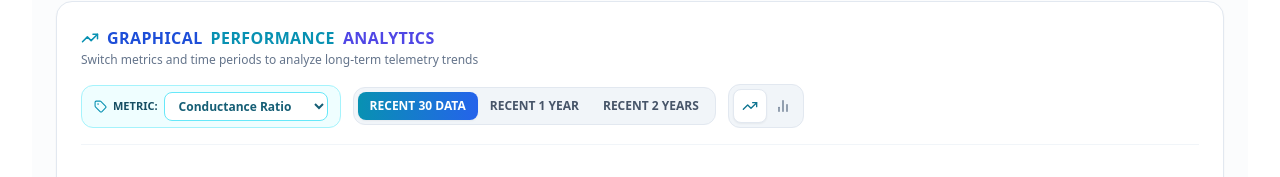
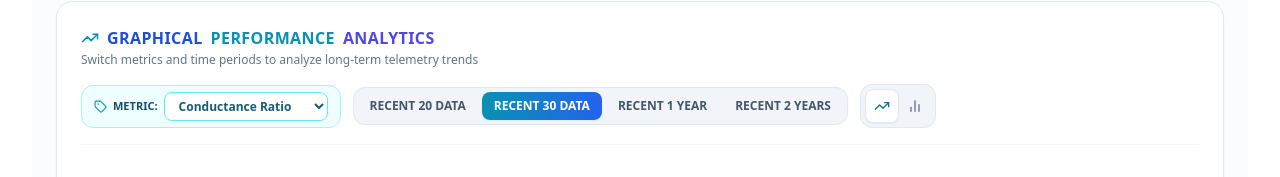
Before and after one commit to satishkumar123123/cgl-inductor-monitoring, a React (Vite) app in the folder frontend/: page /inductor/1 in a window 1280 px wide. Shown: the part 242-419 px from the top of the page. Built offline with nearby package versions, Linux system fonts and the light colour scheme; no server answers.

Commit message:
feat: added Recent 20 Data telemetry range to inductor analytical dashboard

```diff
--- a/frontend/pages/InductorDetailPage.jsx
+++ b/frontend/pages/InductorDetailPage.jsx
@@ -204,9 +204,10 @@ export default function InductorDetailPage() {
               </select>
             </div>
 
-            {/* Time Range Selector */}
-            <div className="flex bg-slate-100 p-1 rounded-xl border border-slate-200 shadow-xs">
+            {/* Time Range Selector: Added Recent 20 Data */}
+            <div className="flex bg-slate-100 p-1 rounded-xl border border-slate-200 shadow-xs flex-wrap gap-1">
               {[
+                { key: "20d", label: "Recent 20 Data" },
                 { key: "30d", label: "Recent 30 Data" },
                 { key: "1y", label: "Recent 1 Year" },
                 { key: "2y", label: "Recent 2 Years" },
@@ -265,8 +266,8 @@ export default function InductorDetailPage() {
               {chartType === "line" ? (
                 <LineChart data={chartData} margin={{ top: 10, right: 20, left: 0, bottom: 5 }}>
                   <CartesianGrid strokeDasharray="3 3" stroke="#e2e8f0" />
-                  <XAxis dataKey="date" stroke="#64748b" fontSize={11} fontWeights={700} />
-                  <YAxis stroke="#64748b" fontSize={11} fontWeights={700} />
+                  <XAxis dataKey="date" stroke="#64748b" fontSize={11} fontWeight={700} />
+                  <YAxis stroke="#64748b" fontSize={11} fontWeight={700} domain={["auto", "auto"]} />
                   <Tooltip
                     contentStyle={{
                       backgroundColor: "#ffffff",
@@ -290,8 +291,8 @@ export default function InductorDetailPage() {
               ) : (
                 <BarChart data={chartData} margin={{ top: 10, right: 20, left: 0, bottom: 5 }}>
                   <CartesianGrid strokeDasharray="3 3" stroke="#e2e8f0" />
-                  <XAxis dataKey="date" stroke="#64748b" fontSize={11} fontWeights={700} />
-                  <YAxis stroke="#64748b" fontSize={11} fontWeights={700} />
+                  <XAxis dataKey="date" stroke="#64748b" fontSize={11} fontWeight={700} />
+                  <YAxis stroke="#64748b" fontSize={11} fontWeight={700} domain={["auto", "auto"]} />
                   <Tooltip
                     contentStyle={{
                       backgroundColor: "#ffffff",
```
